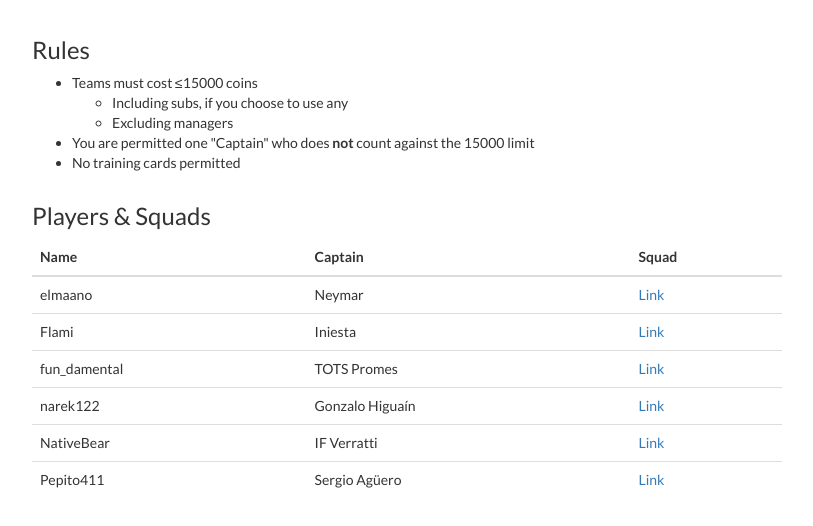
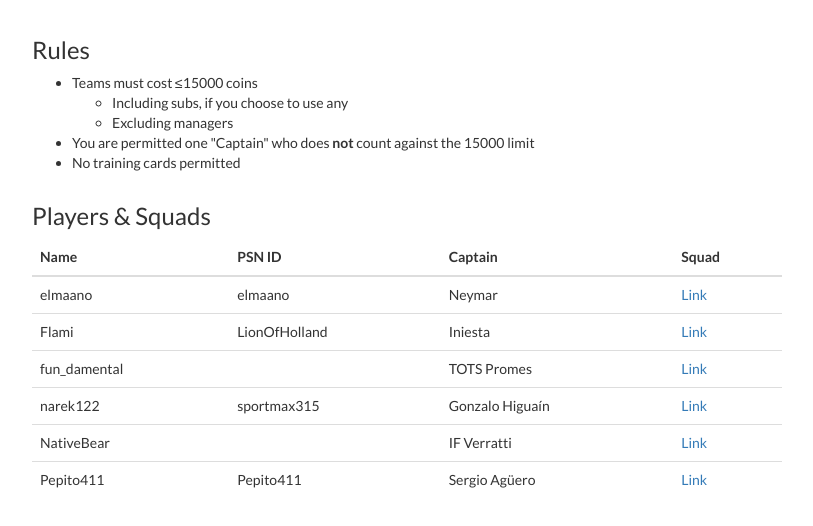
Before and after one commit to elmaano/fifa-rsl-ps4, a plain HTML site: page index.html in a window 1280 px wide. Shown: the part 176-702 px from the top of the page, without its empty margins (233-1046 px from the left). Drawn offline with nearby package versions, Linux system fonts and the light colour scheme.

Commit message:
Add first few PSN ids

```diff
--- a/index.html
+++ b/index.html
@@ -91,6 +91,9 @@
                   Name
                 </th>
                 <th>
+                  PSN ID
+                </th>
+                <th>
                   Captain
                 </th>
                 <th>
@@ -101,30 +104,36 @@
             <tbody>
               <tr>
                 <td>elmaano</td>
+                <td>elmaano</td>
                 <td>Neymar</td>
                 <td><a href="http://www.futbin.com/16/squad/516941" target="_blank">Link</a></td>
               </tr>
               <tr>
                 <td>Flami</td>
+                <td>LionOfHolland</td>
                 <td>Iniesta</td>
                 <td><a href="http://www.futhead.com/16/squads/12989593/" target="_blank">Link</a></td>
               </tr>
               <tr>
                 <td>fun_damental</td>
+                <td></td>
                 <td>TOTS Promes</td>
                 <td><a href="http://www.futbin.com/16/squad/517402" target="_blank">Link</a></td>
               </tr>
               <tr>
                 <td>narek122</td>
+                <td>sportmax315</td>
                 <td>Gonzalo Higuaín</td>
                 <td><a href="https://cdn.discordapp.com/attachments/177130816361463808/177150072285298689/Screenshot_2016-05-03-22-10-15.png" target="_blank">Link</a></td>
               </tr>
               <tr>
                 <td>NativeBear</td>
+                <td></td>
                 <td>IF Verratti</td>
                 <td><a href="http://www.futhead.com/16/squads/13010230/" target="_blank">Link</a></td>
               </tr>
               <tr>
+                <td>Pepito411</td>
                 <td>Pepito411</td>
                 <td>Sergio Agüero</td>
                 <td><a href="http://www.futbin.com/16/squad/516876" target="_blank">Link</a></td>
```
